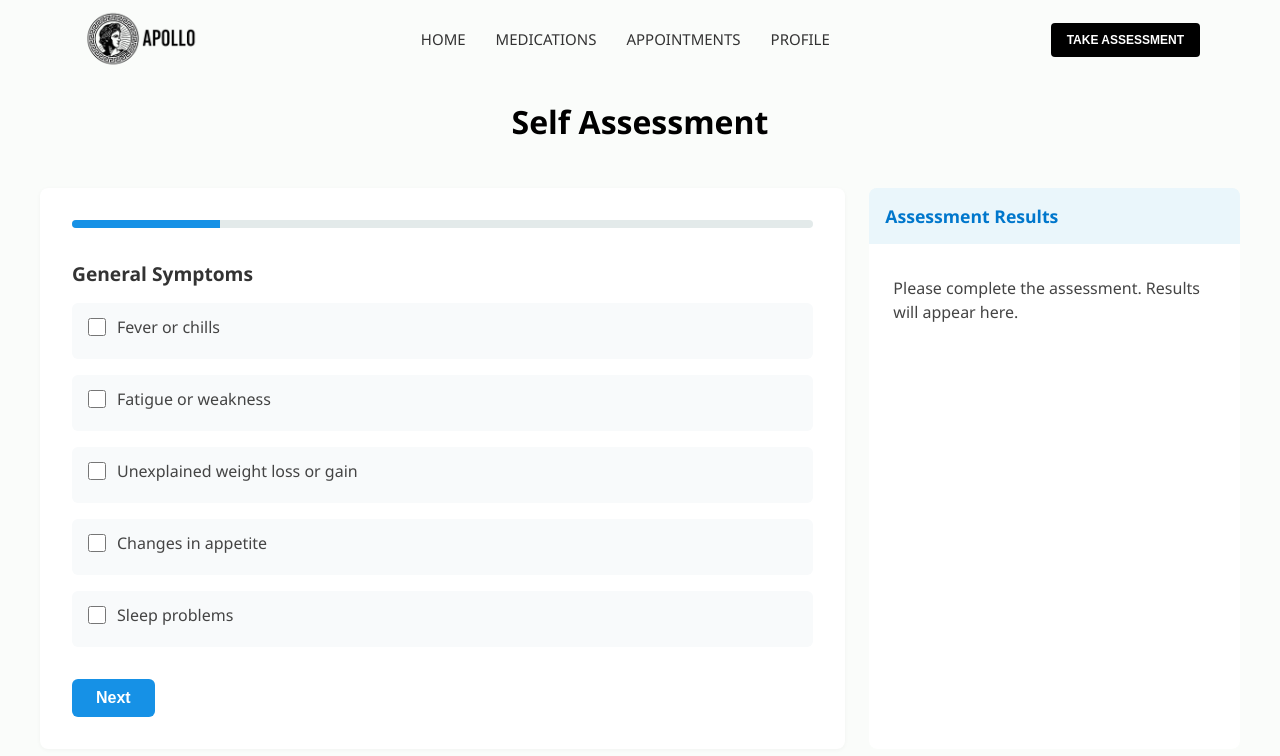
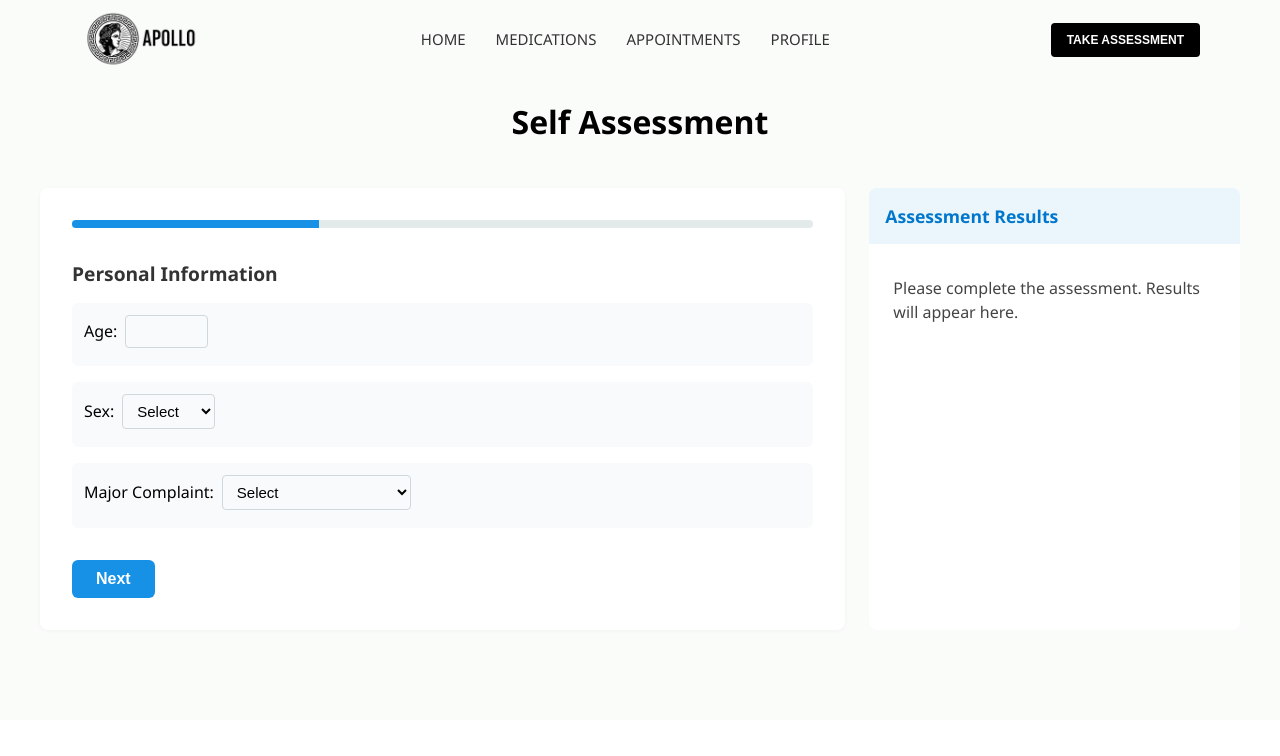
Before and after one commit to SanchitaThayagaran/Apollo-healthcare, a React (Create React App) app: page /self-assessment in a window 1280 px wide. Shown: the top 756 px of the page. Built offline with nearby package versions, Linux system fonts and the light colour scheme.

Commit message:
update: style self asssessment with more details

```diff
--- a/src/Figma/SelfAssessment/SelfAssessmentForm.js
+++ b/src/Figma/SelfAssessment/SelfAssessmentForm.js
@@ -2,41 +2,51 @@ import React, { useState } from "react";
 import Header from "../header";
 import "./SelfAssessment.css";
 
+const MAJOR_COMPLAINTS = [
+  { value: "chest_pain", label: "Chest pain" },
+  { value: "shortness_of_breath", label: "Shortness of breath" },
+  { value: "fever", label: "Fever" },
+  { value: "headache", label: "Headache" },
+  { value: "abdominal_pain", label: "Abdominal pain" },
+  { value: "joint_pain", label: "Joint pain" },
+  { value: "other", label: "Other (please specify)" }
+];
+
 const SYMPTOMS = {
   general: [
-    { id: "fever", label: "Fever or chills", severity: true },
-    { id: "fatigue", label: "Fatigue or weakness", severity: true },
-    { id: "weight", label: "Unexplained weight loss or gain", severity: false },
-    { id: "appetite", label: "Changes in appetite", severity: true },
-    { id: "sleep", label: "Sleep problems", severity: true }
+    { id: "fever", label: "Fever or chills", key: true },
+    { id: "fatigue", label: "Fatigue or weakness", key: false },
+    { id: "weight", label: "Unexplained weight loss or gain", key: false },
+    { id: "appetite", label: "Changes in appetite", key: false },
+    { id: "sleep", label: "Sleep problems", key: false }
   ],
   respiratory: [
-    { id: "cough", label: "Cough", severity: true },
-    { id: "breathing", label: "Shortness of breath", severity: true },
-    { id: "chest", label: "Chest pain or tightness", severity: true },
-    { id: "congestion", label: "Nasal congestion", severity: true },
-    { id: "sore_throat", label: "Sore throat", severity: true }
+    { id: "cough", label: "Cough", key: false },
+    { id: "breathing", label: "Shortness of breath", key: true },
+    { id: "chest", label: "Chest pain or tightness", key: true },
+    { id: "congestion", label: "Nasal congestion", key: false },
+    { id: "sore_throat", label: "Sore throat", key: false }
   ],
   digestive: [
-    { id: "nausea", label: "Nausea or vomiting", severity: true },
-    { id: "abdominal", label: "Abdominal pain", severity: true },
-    { id: "diarrhea", label: "Diarrhea", severity: true },
-    { id: "constipation", label: "Constipation", severity: true },
-    { id: "indigestion", label: "Indigestion or heartburn", severity: true }
+    { id: "nausea", label: "Nausea or vomiting", key: false },
+    { id: "abdominal", label: "Abdominal pain", key: true },
+    { id: "diarrhea", label: "Diarrhea", key: false },
+    { id: "constipation", label: "Constipation", key: false },
+    { id: "indigestion", label: "Indigestion or heartburn", key: false }
   ],
   neurological: [
-    { id: "headache", label: "Headache", severity: true },
-    { id: "dizziness", label: "Dizziness or vertigo", severity: true },
-    { id: "memory", label: "Memory problems", severity: true },
-    { id: "concentration", label: "Difficulty concentrating", severity: true },
-    { id: "mood", label: "Mood changes", severity: true }
+    { id: "headache", label: "Headache", key: true },
+    { id: "dizziness", label: "Dizziness or vertigo", key: false },
+    { id: "memory", label: "Memory problems", key: false },
+    { id: "concentration", label: "Difficulty concentrating", key: false },
+    { id: "mood", label: "Mood changes", key: false }
   ],
   musculoskeletal: [
-    { id: "joint", label: "Joint pain or stiffness", severity: true },
-    { id: "muscle", label: "Muscle pain or weakness", severity: true },
-    { id: "back", label: "Back pain", severity: true },
-    { id: "swelling", label: "Swelling in joints", severity: true },
-    { id: "mobility", label: "Difficulty with mobility", severity: true }
+    { id: "joint", label: "Joint pain or stiffness", key: true },
+    { id: "muscle", label: "Muscle pain or weakness", key: false },
+    { id: "back", label: "Back pain", key: false },
+    { id: "swelling", label: "Swelling in joints", key: false },
+    { id: "mobility", label: "Difficulty with mobility", key: false }
   ]
 };
 
@@ -54,42 +64,123 @@ const DURATION_OPTIONS = [
   { value: "more_than_2_weeks", label: "More than 2 weeks" }
 ];
 
+// Add follow-up question definitions
+const FOLLOW_UPS = {
+  chest: [
+    { id: 'chest_pain_type', label: 'Describe the chest pain', type: 'select', options: [
+      { value: 'sharp', label: 'Sharp' },
+      { value: 'dull', label: 'Dull' },
+      { value: 'pressure', label: 'Pressure' },
+      { value: 'burning', label: 'Burning' },
+      { value: 'other', label: 'Other' }
+    ]},
+    { id: 'chest_pain_radiate', label: 'Does the pain radiate?', type: 'select', options: [
+      { value: 'yes', label: 'Yes' },
+      { value: 'no', label: 'No' }
+    ]},
+    { id: 'chest_pain_trigger', label: 'What triggers the pain?', type: 'select', options: [
+      { value: 'rest', label: 'At rest' },
+      { value: 'exertion', label: 'With exertion' },
+      { value: 'eating', label: 'After eating' },
+      { value: 'lying', label: 'When lying down' },
+      { value: 'other', label: 'Other' }
+    ]}
+  ],
+  breathing: [
+    { id: 'sob_onset', label: 'Onset of shortness of breath', type: 'select', options: [
+      { value: 'sudden', label: 'Sudden' },
+      { value: 'gradual', label: 'Gradual' }
+    ]},
+    { id: 'sob_when', label: 'When does it occur?', type: 'select', options: [
+      { value: 'rest', label: 'At rest' },
+      { value: 'activity', label: 'With activity' },
+      { value: 'night', label: 'At night' },
+      { value: 'lying', label: 'When lying down' },
+      { value: 'other', label: 'Other' }
+    ]}
+  ],
+  headache: [
+    { id: 'headache_location', label: 'Location of headache', type: 'select', options: [
+      { value: 'forehead', label: 'Forehead' },
+      { value: 'temple', label: 'Temple' },
+      { value: 'back', label: 'Back of head' },
+      { value: 'one_side', label: 'One side' },
+      { value: 'all_over', label: 'All over' },
+      { value: 'other', label: 'Other' }
+    ]},
+    { id: 'headache_nausea', label: 'Associated with nausea?', type: 'select', options: [
+      { value: 'yes', label: 'Yes' },
+      { value: 'no', label: 'No' }
+    ]}
+  ]
+};
+
 export default function SelfAssessmentForm() {
-  const [currentStep, setCurrentStep] = useState(1);
-  const [symptoms, setSymptoms] = useState({});
+  const [step, setStep] = useState(0); // 0: Personal Info, 1: Checklist, 2: Details
+  const [personalInfo, setPersonalInfo] = useState({ age: '', sex: '', majorComplaint: '', majorComplaintOther: '' });
+  const [checkedSymptoms, setCheckedSymptoms] = useState({});
+  const [details, setDetails] = useState({});
   const [loading, setLoading] = useState(false);
   const [result, setResult] = useState(null);
   const [error, setError] = useState("");
+  const [followUps, setFollowUps] = useState({});
+  const [followUpOther, setFollowUpOther] = useState({});
 
-  const handleSymptomChange = (category, symptomId, value) => {
-    setSymptoms(prev => ({
+  // Step 0: Personal Info
+  const handlePersonalInfoChange = (field, value) => {
+    setPersonalInfo(prev => ({ ...prev, [field]: value }));
+  };
+
+  // Step 1: Symptom checklist
+  const handleSymptomCheck = (symptomId, checked) => {
+    setCheckedSymptoms(prev => ({ ...prev, [symptomId]: checked }));
+    if (!checked) {
+      setDetails(prev => {
+        const newDetails = { ...prev };
+        delete newDetails[symptomId];
+        return newDetails;
+      });
+    }
+  };
+
+  // Step 2: Details for key symptoms
+  const handleDetailChange = (symptomId, field, value) => {
+    setDetails(prev => ({
       ...prev,
       [symptomId]: {
         ...prev[symptomId],
-        present: value
+        [field]: value
       }
     }));
   };
 
-  const handleSeverityChange = (symptomId, value) => {
-    setSymptoms(prev => ({
+  // Handle follow-up changes
+  const handleFollowUpChange = (symptomId, qId, value) => {
+    setFollowUps(prev => ({
       ...prev,
       [symptomId]: {
         ...prev[symptomId],
-        severity: value
+        [qId]: value
       }
     }));
   };
 
-  const handleDurationChange = (symptomId, value) => {
-    setSymptoms(prev => ({
+  // Handle 'other' text input changes
+  const handleFollowUpOtherChange = (symptomId, qId, value) => {
+    setFollowUpOther(prev => ({
       ...prev,
       [symptomId]: {
         ...prev[symptomId],
-        duration: value
+        [qId]: value
       }
     }));
   };
+
+  const getAllSymptoms = () =>
+    Object.values(SYMPTOMS).flat();
+
+  const getCheckedKeySymptoms = () =>
+    getAllSymptoms().filter(s => checkedSymptoms[s.id] && s.key);
 
   const handleSubmit = async (e) => {
     e.preventDefault();
@@ -97,19 +188,27 @@ export default function SelfAssessmentForm() {
     setResult(null);
     setLoading(true);
 
-    // Filter out symptoms that are not present
-    const presentSymptoms = Object.entries(symptoms).reduce((acc, [id, data]) => {
-      if (data.present) {
-        acc[id] = data;
+    // Prepare payload: personal info, checked symptoms, with details for key ones
+    const payload = {
+      personalInfo: {
+        ...personalInfo,
+        majorComplaint: personalInfo.majorComplaint === 'other' ? personalInfo.majorComplaintOther : personalInfo.majorComplaint
+      },
+      symptoms: {}
+    };
+    getAllSymptoms().forEach(symptom => {
+      if (checkedSymptoms[symptom.id]) {
+        payload.symptoms[symptom.id] = symptom.key
+          ? { present: true, ...details[symptom.id], followUps: { ...(followUps[symptom.id] || {}), ...Object.fromEntries(Object.entries(followUpOther[symptom.id] || {}).filter(([k, v]) => (followUps[symptom.id]?.[k] === 'other'))) } }
+          : { present: true };
       }
-      return acc;
-    }, {});
+    });
 
     try {
       const response = await fetch("http://localhost:8000/api/self-assessment/", {
         method: "POST",
         headers: { "Content-Type": "application/json" },
-        body: JSON.stringify({ symptoms: presentSymptoms }),
+        body: JSON.stringify(payload),
       });
 
       if (!response.ok) {
@@ -127,100 +226,177 @@ export default function SelfAssessmentForm() {
     setLoading(false);
   };
 
-  const renderSymptomInputs = (symptom) => {
-    const symptomData = symptoms[symptom.id] || { present: false };
+  // UI rendering
+  const renderPersonalInfo = () => (
+    <div className="symptom-section">
+      <h3>Personal Information</h3>
+      <div className="symptom-item">
+        <label>Age:
+          <input
+            type="number"
+            min="0"
+            max="120"
+            value={personalInfo.age}
+            onChange={e => handlePersonalInfoChange('age', e.target.value)}
+            required
+            style={{ marginLeft: 8 }}
+          />
+        </label>
+      </div>
+      <div className="symptom-item">
+        <label>Sex:
+          <select
+            value={personalInfo.sex}
+            onChange={e => handlePersonalInfoChange('sex', e.target.value)}
+            required
+            style={{ marginLeft: 8 }}
+          >
+            <option value="">Select</option>
+            <option value="female">Female</option>
+            <option value="male">Male</option>
+            <option value="other">Other</option>
+          </select>
+        </label>
+      </div>
+      <div className="symptom-item">
+        <label>Major Complaint:
+          <select
+            value={personalInfo.majorComplaint}
+            onChange={e => handlePersonalInfoChange('majorComplaint', e.target.value)}
+            required
+            style={{ marginLeft: 8 }}
+          >
+            <option value="">Select</option>
+            {MAJOR_COMPLAINTS.map(opt => (
+              <option key={opt.value} value={opt.value}>{opt.label}</option>
+            ))}
+          </select>
+        </label>
+        {personalInfo.majorComplaint === 'other' && (
+          <input
+            type="text"
+            placeholder="Please specify"
+            value={personalInfo.majorComplaintOther}
+            onChange={e => handlePersonalInfoChange('majorComplaintOther', e.target.value)}
+            style={{ marginLeft: 8 }}
+            required
+          />
+        )}
+      </div>
+    </div>
+  );
 
-    return (
+  const renderChecklist = () => (
+    <div className="symptom-section">
+      {Object.entries(SYMPTOMS).map(([category, symptoms]) => (
+        <div key={category} style={{ marginBottom: 24 }}>
+          <h3>{category.charAt(0).toUpperCase() + category.slice(1)} Symptoms</h3>
+          {symptoms.map(symptom => (
             <div key={symptom.id} className="symptom-item">
-        <div className="symptom-main">
               <label>
                 <input
                   type="checkbox"
-              checked={symptomData.present || false}
-              onChange={(e) => handleSymptomChange("general", symptom.id, e.target.checked)}
+                  checked={!!checkedSymptoms[symptom.id]}
+                  onChange={e => handleSymptomCheck(symptom.id, e.target.checked)}
                 />
                 {symptom.label}
               </label>
             </div>
-        {symptomData.present && symptom.severity && (
+          ))}
+        </div>
+      ))}
+    </div>
+  );
+
+  const renderDetails = () => {
+    const keySymptoms = getCheckedKeySymptoms();
+    if (keySymptoms.length === 0) return <p>No additional details needed. You can submit your assessment.</p>;
+    return (
+      <div className="symptom-section">
+        <h3>Additional Details for Key Symptoms</h3>
+        {keySymptoms.map(symptom => (
+          <div key={symptom.id} className="symptom-item">
+            <div className="symptom-main">
+              <strong>{symptom.label}</strong>
+            </div>
             <div className="symptom-details">
               <div className="severity-select">
                 <label>Severity:</label>
                 <select
-                value={symptomData.severity || ""}
-                onChange={(e) => handleSeverityChange(symptom.id, e.target.value)}
+                  value={details[symptom.id]?.severity || ""}
+                  onChange={e => handleDetailChange(symptom.id, "severity", e.target.value)}
                   required
                 >
                   <option value="">Select severity</option>
                   {SEVERITY_LEVELS.map(level => (
-                  <option key={level.value} value={level.value}>
-                    {level.label}
-                  </option>
+                    <option key={level.value} value={level.value}>{level.label}</option>
                   ))}
                 </select>
               </div>
               <div className="duration-select">
                 <label>Duration:</label>
                 <select
-                value={symptomData.duration || ""}
-                onChange={(e) => handleDurationChange(symptom.id, e.target.value)}
+                  value={details[symptom.id]?.duration || ""}
+                  onChange={e => handleDetailChange(symptom.id, "duration", e.target.value)}
                   required
                 >
                   <option value="">Select duration</option>
                   {DURATION_OPTIONS.map(option => (
-                  <option key={option.value} value={option.value}>
-                    {option.label}
-                  </option>
+                    <option key={option.value} value={option.value}>{option.label}</option>
                   ))}
                 </select>
               </div>
             </div>
+            {/* Conditional follow-ups */}
+            {FOLLOW_UPS[symptom.id] && (
+              <div className="followup-section">
+                {FOLLOW_UPS[symptom.id].map(q => (
+                  <div key={q.id} className="followup-item">
+                    <label>{q.label}
+                      <select
+                        value={followUps[symptom.id]?.[q.id] || ''}
+                        onChange={e => handleFollowUpChange(symptom.id, q.id, e.target.value)}
+                        required
+                      >
+                        <option value="">Select</option>
+                        {q.options.map(opt => (
+                          <option key={opt.value} value={opt.value}>{opt.label}</option>
+                        ))}
+                      </select>
+                      {/* Show text input if 'Other' is selected */}
+                      {q.options.some(opt => opt.value === 'other') && followUps[symptom.id]?.[q.id] === 'other' && (
+                        <input
+                          type="text"
+                          placeholder="Please specify"
+                          value={followUpOther[symptom.id]?.[q.id] || ''}
+                          onChange={e => handleFollowUpOtherChange(symptom.id, q.id, e.target.value)}
+                          required
+                          style={{ marginLeft: 8 }}
+                        />
                       )}
+                    </label>
+                  </div>
+                ))}
+              </div>
+            )}
+          </div>
+        ))}
       </div>
     );
   };
 
-  const renderStep = () => {
-    switch (currentStep) {
-      case 1:
-        return (
-          <div className="symptom-section">
-            <h3>General Symptoms</h3>
-            {SYMPTOMS.general.map(renderSymptomInputs)}
-          </div>
-        );
-      case 2:
-        return (
-          <div className="symptom-section">
-            <h3>Respiratory Symptoms</h3>
-            {SYMPTOMS.respiratory.map(renderSymptomInputs)}
-          </div>
-        );
-      case 3:
-        return (
-          <div className="symptom-section">
-            <h3>Digestive Symptoms</h3>
-            {SYMPTOMS.digestive.map(renderSymptomInputs)}
-          </div>
-        );
-      case 4:
-        return (
-          <div className="symptom-section">
-            <h3>Neurological Symptoms</h3>
-            {SYMPTOMS.neurological.map(renderSymptomInputs)}
-          </div>
-        );
-      case 5:
-        return (
-          <div className="symptom-section">
-            <h3>Musculoskeletal Symptoms</h3>
-            {SYMPTOMS.musculoskeletal.map(renderSymptomInputs)}
-          </div>
-        );
-      default:
-        return null;
-    }
-  };
+  const canProceedToChecklist = personalInfo.age && personalInfo.sex && personalInfo.majorComplaint && (personalInfo.majorComplaint !== 'other' || personalInfo.majorComplaintOther);
+  const canProceedToDetails = Object.values(checkedSymptoms).some(Boolean);
+  const canSubmit = getCheckedKeySymptoms().every(symptom => {
+    const d = details[symptom.id] || {};
+    const followupQs = FOLLOW_UPS[symptom.id] || [];
+    const f = followUps[symptom.id] || {};
+    const fOther = followUpOther[symptom.id] || {};
+    return d.severity && d.duration && followupQs.every(q => {
+      if (f[q.id] === 'other') return !!fOther[q.id];
+      return !!f[q.id];
+    });
+  });
 
   return (
     <div className="self-assessment-container">
@@ -229,44 +405,48 @@ export default function SelfAssessmentForm() {
       <div className="self-assessment-wrapper">
         <form className="self-assessment-section" onSubmit={handleSubmit}>
           <div className="progress-bar">
-            <div
-              className="progress"
-              style={{ width: `${(currentStep / 5) * 100}%` }}
-            />
+            <div className="progress" style={{ width: `${(step + 1) * 33.33}%` }} />
           </div>
-
-          {renderStep()}
-
+          {step === 0 && renderPersonalInfo()}
+          {step === 1 && renderChecklist()}
+          {step === 2 && renderDetails()}
           <div className="navigation-buttons">
-            {currentStep > 1 && (
-              <button
-                type="button"
-                className="back-btn"
-                onClick={() => setCurrentStep(prev => prev - 1)}
-              >
+            {step > 0 && (
+              <button type="button" className="back-btn" onClick={() => setStep(step - 1)}>
                 Previous
               </button>
             )}
-            {currentStep < 5 ? (
+            {step === 0 && (
               <button
                 type="button"
                 className="next-btn"
-                onClick={() => setCurrentStep(prev => prev + 1)}
+                onClick={() => setStep(1)}
+                disabled={!canProceedToChecklist}
               >
                 Next
               </button>
-            ) : (
+            )}
+            {step === 1 && (
+              <button
+                type="button"
+                className="next-btn"
+                onClick={() => setStep(2)}
+                disabled={!canProceedToDetails}
+              >
+                Next
+              </button>
+            )}
+            {step === 2 && (
               <button
                 type="submit"
                 className="submit-btn"
-                disabled={loading}
+                disabled={loading || !canSubmit}
               >
                 {loading ? "Analyzing..." : "Submit Assessment"}
               </button>
             )}
           </div>
         </form>
-
         <div className="assessment-result-section">
           <div className="assessment-result-header">
             <span>Assessment Results</span>
```
Lines whose indentation alone changed are shown as unchanged.
